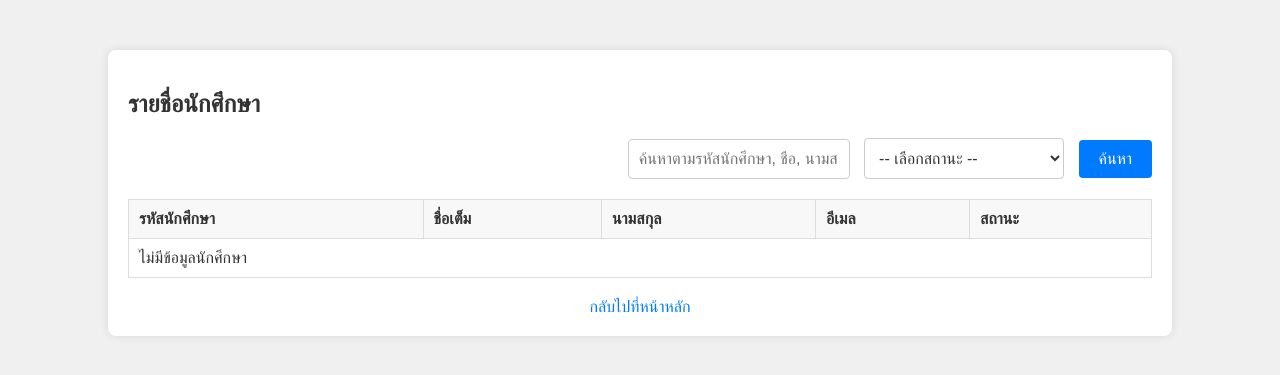
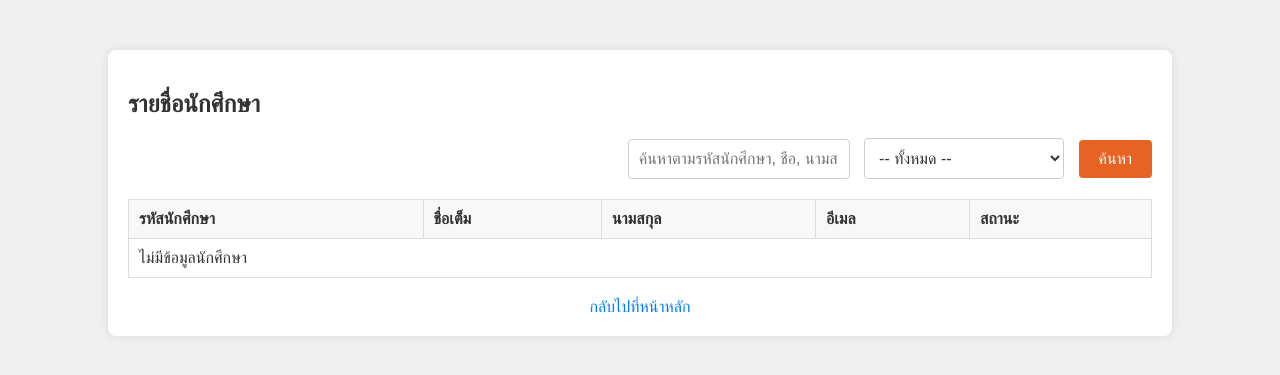
Before and after one commit to oomty43/pj, a PHP site: page /stdlist.php in a window 1280 px wide. Shown: the top 375 px of the page. Run offline with PHP 8.4, Linux system fonts and the light colour scheme; the visitor is signed in with stand-in values (Sample User, id 1); data that the repository does not hold is empty.

Commit message:
พอๆ

```diff
--- a/login.php
+++ b/login.php
@@ -81,7 +81,7 @@ $conn->close();
         }
         input[type=submit] {
             width: 100%;
-            background-color: #FF5722; /* ส้มอ่อน */
+            background-color: #5a5a5a; /* สีเทาเข้ม */
             color: white; /* ตัวอักษรสีขาว */
             padding: 12px;
             border: none;
@@ -92,7 +92,7 @@ $conn->close();
             transition: background-color 0.3s ease;
         }
         input[type=submit]:hover {
-            background-color: #E64A19; /* ส้มเข้มเมื่อโฮเวอร์ */
+            background-color: #3e3e3e; /* สีเทาเข้มกว่าเมื่อโฮเวอร์ */
         }
         .register-link, .guest-login, .admin-login {
             text-align: center;
--- a/news_detail.php
+++ b/news_detail.php
@@ -111,13 +111,13 @@ $conn->close();
         .back-link {
             display: inline-block;
             padding: 10px 20px;
-            background-color: #d35400; /* สีส้มจากโลโก้ */
+            background-color: #E76324; /* สีปุ่มตามที่กำหนด */
             color: white;
             text-decoration: none;
             border-radius: 5px;
         }
         .back-link:hover {
-            background-color: #e67e22; /* สีส้มอ่อน */
+            background-color: #d35400; /* สีเมื่อเมาส์ชี้ */
         }
     </style>
 </head>
--- a/stdaward.php
+++ b/stdaward.php
@@ -189,7 +189,7 @@ if ($result->num_rows > 0) {
 <body>
 
     <!-- Banner -->
-    <img src="uploads/banner.jpg" alt="Banner" class="banner">
+    <img src="uploads/banner1.jpg" alt="Banner" class="banner">
 
     <div class="nav-buttons">
         <a href="mainstd.php">หน้าหลัก</a>
--- a/stdlist.php
+++ b/stdlist.php
@@ -129,7 +129,7 @@ function getStudentStatusButton($s_stat) {
         .search-form input[type="submit"] {
             padding: 10px 20px;
             font-size: 16px;
-            background-color: #007bff;
+            background-color: #E76324;
             color: #ffffff;
             border: none;
             border-radius: 4px;
@@ -149,7 +149,7 @@ function getStudentStatusButton($s_stat) {
             <form method="post">
                 <input type="text" name="search" placeholder="ค้นหาตามรหัสนักศึกษา, ชื่อ, นามสกุล" value="<?php echo htmlspecialchars($search); ?>">
                 <select name="status">
-                    <option value="">-- เลือกสถานะ --</option>
+                    <option value="">-- ทั้งหมด --</option>
                     <option value="1" <?php echo ($statusFilter === '1') ? 'selected' : ''; ?>>ยังคงศึกษาอยู่</option>
                     <option value="0" <?php echo ($statusFilter === '0') ? 'selected' : ''; ?>>จบการศึกษาแล้ว</option>
                 </select>
--- a/stdprofile.php
+++ b/stdprofile.php
@@ -139,7 +139,7 @@ $conn->close();
 <body>
 
     <!-- Banner -->
-    <img src="uploads/banner.jpg" alt="Banner" class="banner">
+    <img src="uploads/banner1.jpg" alt="Banner" class="banner">
 
     <!-- Navigation Buttons -->
     <div class="nav-buttons">
```
